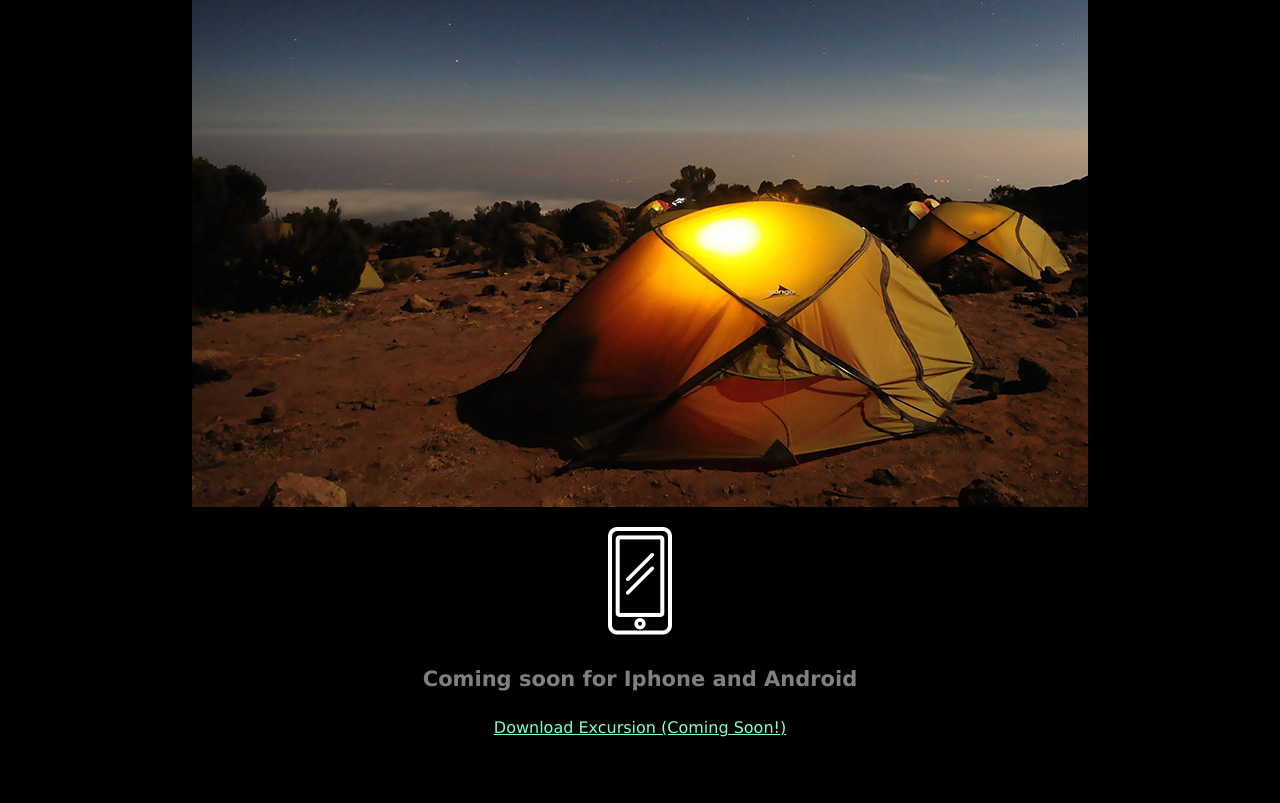
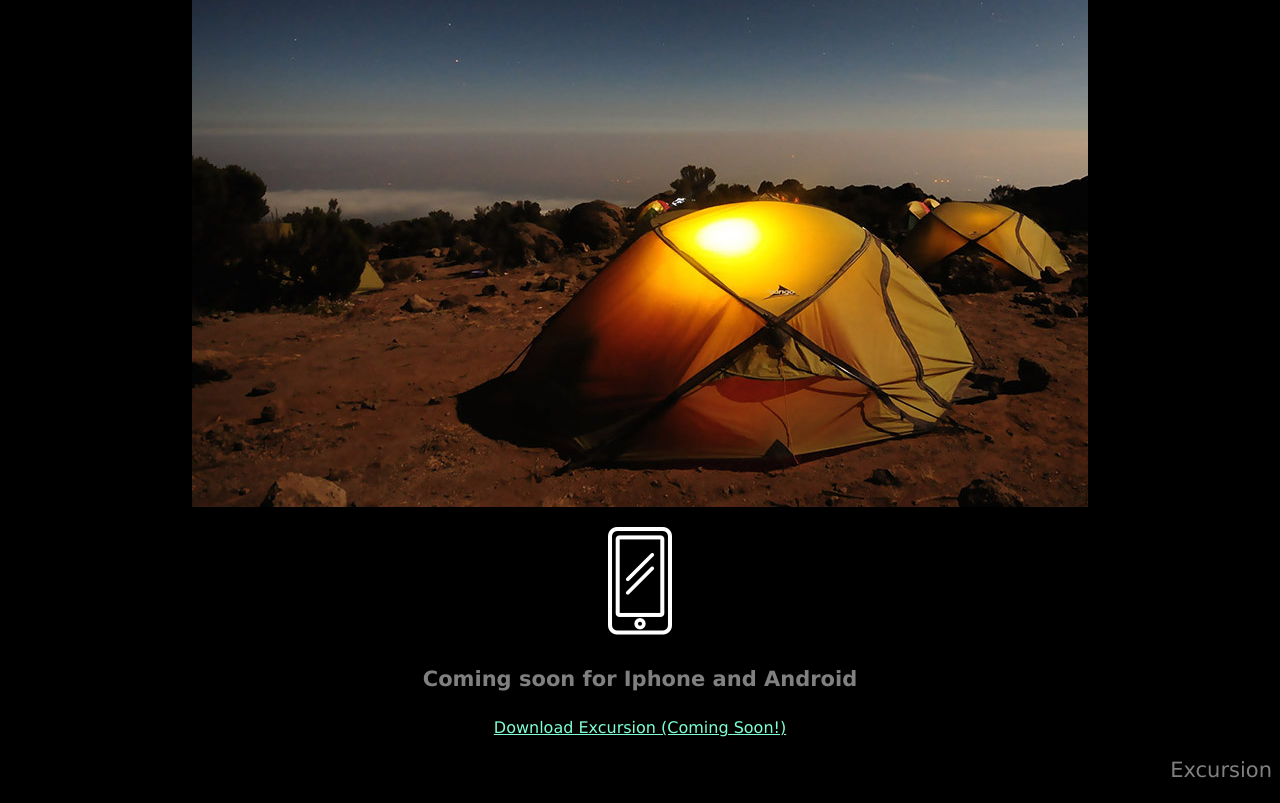
Before and after one commit to Akira-Zen/excurision-2, a plain HTML site: page index.html in a window 1280 px wide. Shown: the part 505-1308 px from the top of the page. Before the commit the page ends 1258 px from the top, so only its background shows below. Drawn offline with Linux system fonts and the light colour scheme.

Commit message:
last fix

```diff
--- a/index.html
+++ b/index.html
@@ -19,5 +19,6 @@
      <p><img src="resources/images/phone.png"></p>
      <h4 class="sub--header">Coming soon for Iphone and Android</h4>
      <p><a class ="link--cta" href="#">Download Excursion (Coming Soon!)</a></p>
+     <p class="footer2">Excursion</p>
  </body>
 </html>
--- a/resources/css/style.css
+++ b/resources/css/style.css
@@ -21,6 +21,9 @@
  .link--cta{
      font-size: 16px;
      color:aquamarine;
-
-
  }
+ .footer2{
+     font-size:21px;
+     color:grey;
+     text-align: right;
+ }
```
